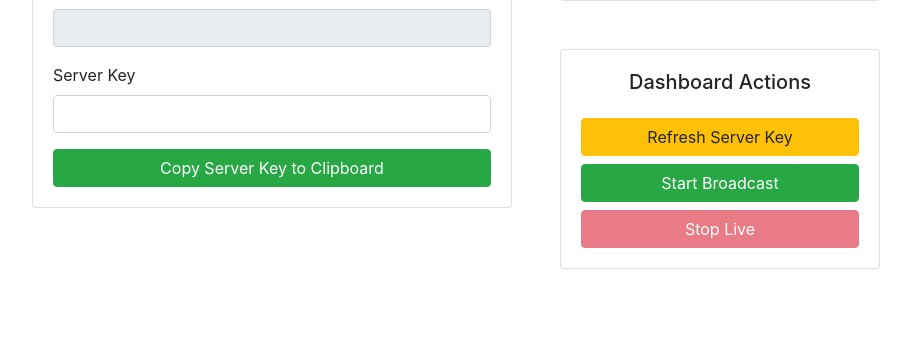
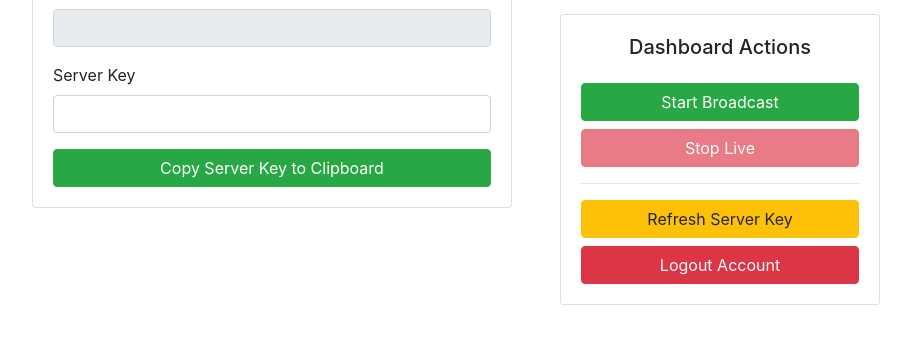
Before and after one commit to kyroskoh/instaliveweb, a Flask app: template app/templates/pages/dashboard.html in a window 1280 px wide. Shown: the part 385-729 px from the top of the page, without its empty margins (184-1095 px from the left). Run offline with Flask 2, Linux system fonts and the light colour scheme; the template is opened without the code that fills it, so the values that code supplies are empty; some libraries are stand-ins or nearby versions.

Commit message:
add logout function and protected routes

```diff
--- a/app/templates/pages/dashboard.html
+++ b/app/templates/pages/dashboard.html
@@ -81,9 +81,7 @@
       <div class="card mt-5" style="width: 20em;" id="dashboard_action">
         <div class="card-body">
           <h5 class="card-title text-center mb-4">Dashboard Actions</h5>
-          <a href="/dashboard/refresh_key" type="submit"
-          class="btn btn-warning btn-block"
-          id="refreshKey">Refresh Server Key</a>
+
           <button
             type="submit"
             class="btn btn-success btn-block"
@@ -105,6 +103,13 @@
           >
             Stop Live
           </button>
+          <hr>
+          <a href="/dashboard/refresh_key" type="submit"
+          class="btn btn-warning btn-block"
+          id="refreshKey">Refresh Server Key</a>
+          <a href="/dashboard/logout" type="submit"
+          class="btn btn-danger btn-block"
+          id="logoutAccount">Logout Account</a>
         </div>
       </div>
     </div>
```
Also changed, not shown: app/base/views.py (+10 -0 lines).
